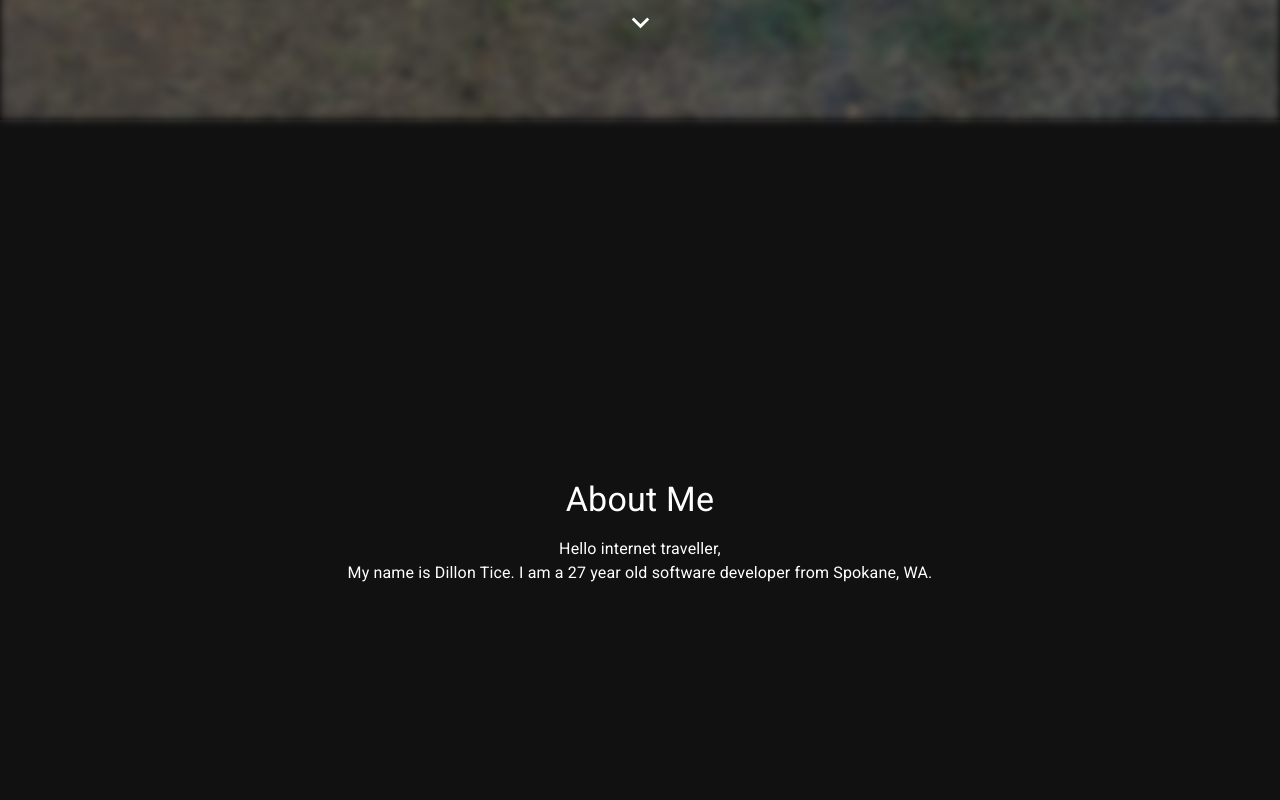
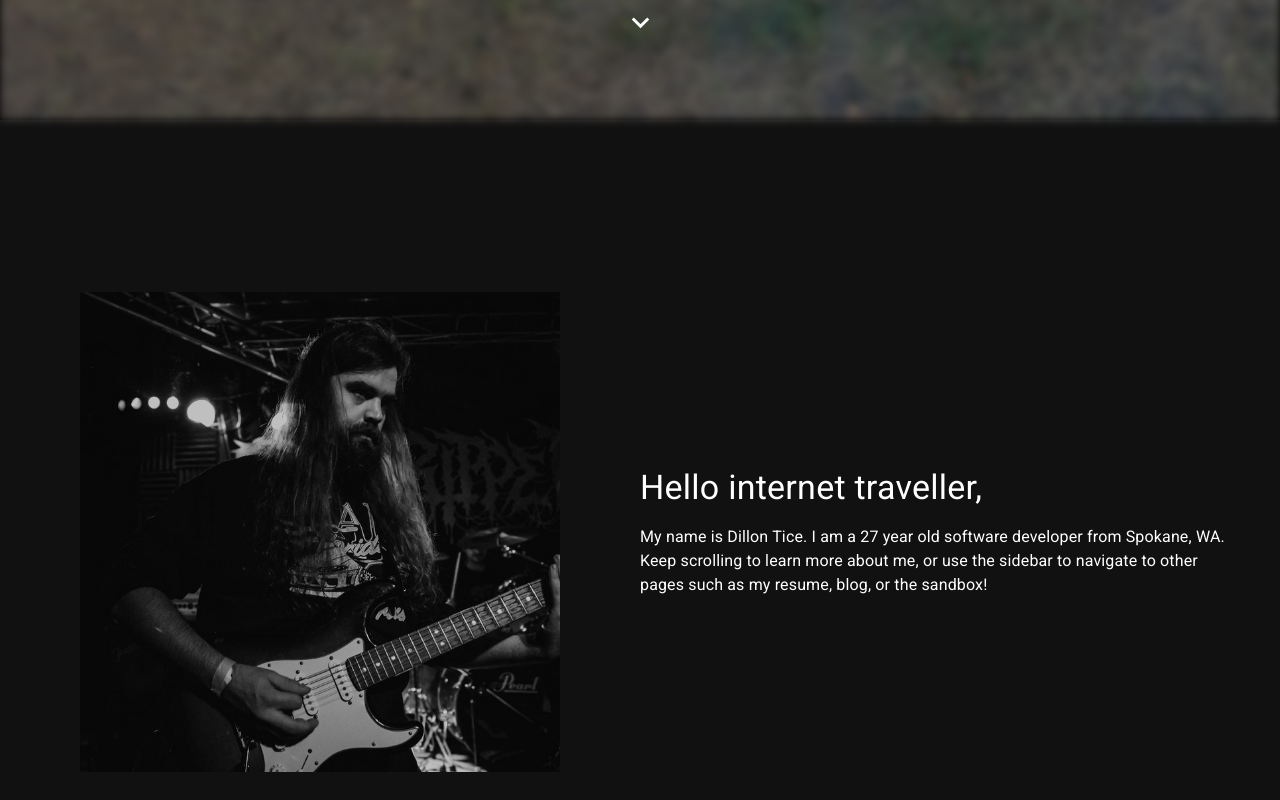
Before and after one commit to dtice/dilltice.com, a React (Vite) app: page / in a window 1280 px wide. Shown: the part 680-1480 px from the top of the page. Built offline with nearby package versions, Linux system fonts and the light colour scheme.

Commit message:
update welcome page

```diff
--- a/src/pages/Welcome/Welcome.tsx
+++ b/src/pages/Welcome/Welcome.tsx
@@ -1,6 +1,6 @@
 import Meta from '@/components/Meta';
 import { FullSizeCenteredFlexBox } from '@/components/styled';
-import { List, ListItem, ListItemText, Typography } from '@mui/material';
+import { Grid, List, ListItem, ListItemText, Typography } from '@mui/material';
 import Chevron from '@mui/icons-material/ChevronRight';
 
 function Welcome() {
@@ -12,7 +12,12 @@ function Welcome() {
 
   return (
     <>
-      <FullSizeCenteredFlexBox className="welcome-hero" flexDirection="column" textAlign="center">
+      <FullSizeCenteredFlexBox
+        className="welcome-hero"
+        flexDirection="column"
+        textAlign="center"
+        color="white"
+      >
         <div className="welcome-hero-inner">
           <Meta title="Welcome" />
           <Typography variant="h4" style={{ textShadow: '2px 2px 4px rgba(0, 0, 0, 0.5)' }}>
@@ -27,7 +32,6 @@ function Welcome() {
           </Typography>
         </div>
         <Chevron
-          color="action"
           fontSize="large"
           className="scroll-chevron"
           sx={{
@@ -37,17 +41,33 @@ function Welcome() {
           }}
         />
       </FullSizeCenteredFlexBox>
-      <FullSizeCenteredFlexBox className="section welcome-1" flexDirection="column">
-        <Typography variant="h4" mb={2}>
-          About Me
-        </Typography>
-        <Typography variant="body1" textAlign="left">
-          Hello internet traveller,
-        </Typography>
-        <Typography variant="body1" textAlign="center">
-          My name is Dillon Tice. I am a {dillsCurrentAge()} year old software developer from
-          Spokane, WA.
-        </Typography>
+      <FullSizeCenteredFlexBox flexDirection="column" className="section welcome-1" width="100%">
+        <Grid container alignItems="center">
+          <Grid item xs={12} md={6}>
+            <div
+              style={{
+                margin: 'auto',
+                width: '480px',
+                height: '480px',
+                backgroundImage: 'url(/images/dill.jpeg)',
+                backgroundPosition: 'center',
+                backgroundSize: 'cover',
+                filter: 'grayscale(100%) contrast(1.25) brightness(0.75)',
+              }}
+            ></div>
+          </Grid>
+          <Grid item xs={12} md={6} alignSelf="center">
+            <Typography variant="h4" textAlign="left" mb={2}>
+              Hello internet traveller,
+            </Typography>
+            <Typography variant="body1" maxWidth="600px">
+              My name is Dillon Tice. I am a {dillsCurrentAge()} year old software developer from
+              Spokane, WA. <br />
+              Keep scrolling to learn more about me, or use the sidebar to navigate to other pages
+              such as my resume, blog, or the sandbox!
+            </Typography>
+          </Grid>
+        </Grid>
       </FullSizeCenteredFlexBox>
       <FullSizeCenteredFlexBox className="section welcome-2" flexDirection="column">
         <Typography variant="h4" mb={2}>
@@ -106,13 +126,14 @@ function Welcome() {
           }
 
           .section {
+            width: 100%;
             position: relative;
             height: calc(100vh + 24px);
-            padding: 12px 24px;
           }
 
           .welcome-2 {
             background-color: #000;
+            color: #fff;
           }
         `}
       </style>
--- a/src/sections/Header/Header.tsx
+++ b/src/sections/Header/Header.tsx
@@ -20,7 +20,7 @@ function Header() {
 
   return (
     <>
-      <AppBar color="transparent" style={{ top: 0, boxShadow: 'none' }}>
+      <AppBar color="transparent" style={{ top: 0, boxShadow: 'none' }} data-pw={`theme-${theme}`}>
         <Toolbar sx={{ justifyContent: 'space-between' }}>
           <FlexBox sx={{ alignItems: 'center' }}>
             <IconButton
@@ -29,6 +29,7 @@ function Header() {
               edge="start"
               color="info"
               aria-label="menu"
+              data-pw="sidebar-toggle"
               sx={{ mr: 1, position: 'sticky', top: 0 }}
             >
               <MenuIcon />
--- a/src/sections/HotKeys/HotKeys.tsx
+++ b/src/sections/HotKeys/HotKeys.tsx
@@ -10,9 +10,10 @@ import { FlexBox } from '@/components/styled';
 import useHotKeysDialog from '@/store/hotkeys';
 import useSidebar from '@/store/sidebar';
 import useTheme from '@/store/theme';
+import { Themes } from '@/theme/types';
 
 function HotKeys() {
-  const [, themeActions] = useTheme();
+  const [theme, themeActions] = useTheme();
   const [, sidebarActions] = useSidebar();
   const [isHotKeysDialogOpen, hotKeysDialogActions] = useHotKeysDialog();
 
@@ -21,7 +22,12 @@ function HotKeys() {
   // And as you know we can't use hooks inside loops (read "Rules of Hooks" - https://reactjs.org/docs/hooks-rules.html).
   // There is always a workaround, but sometimes it's better to avoid premature and unnecessary optimizations :)
   useHotkeys('alt+s', sidebarActions.toggle);
-  useHotkeys('alt+t', themeActions.toggle);
+  useHotkeys('alt+t', () => {
+    const curThemeIndex = Object.values(Themes).indexOf(theme);
+    const nextThemeIndex =
+      curThemeIndex === Object.values(Themes).length - 1 ? 0 : curThemeIndex + 1;
+    themeActions.setTheme(Object.values(Themes)[nextThemeIndex]);
+  });
   useHotkeys('alt+k', hotKeysDialogActions.toggle);
 
   return (
--- a/src/sections/Sidebar/Sidebar.tsx
+++ b/src/sections/Sidebar/Sidebar.tsx
@@ -57,11 +57,17 @@ function Sidebar() {
           size="small"
           value={theme}
           onChange={(e) => handleChangeTheme(e.target.value as Themes)}
-          data-pw="theme-toggle"
+          data-pw="theme-switch"
         >
-          <MenuItem value={Themes.LIGHT}>Light</MenuItem>
-          <MenuItem value={Themes.DARK}>Dark</MenuItem>
-          <MenuItem value={Themes.SPOOKY}>Spooky</MenuItem>
+          <MenuItem value={Themes.LIGHT} data-pw="theme-switch-light">
+            Light
+          </MenuItem>
+          <MenuItem value={Themes.DARK} data-pw="theme-switch-dark">
+            Dark
+          </MenuItem>
+          <MenuItem value={Themes.SPOOKY} data-pw="theme-switch-spooky">
+            Spooky
+          </MenuItem>
         </Select>
       </Box>
       <List sx={{ width: 250 }}>
```
Also changed, not shown: public/images/dill.jpeg (added).
